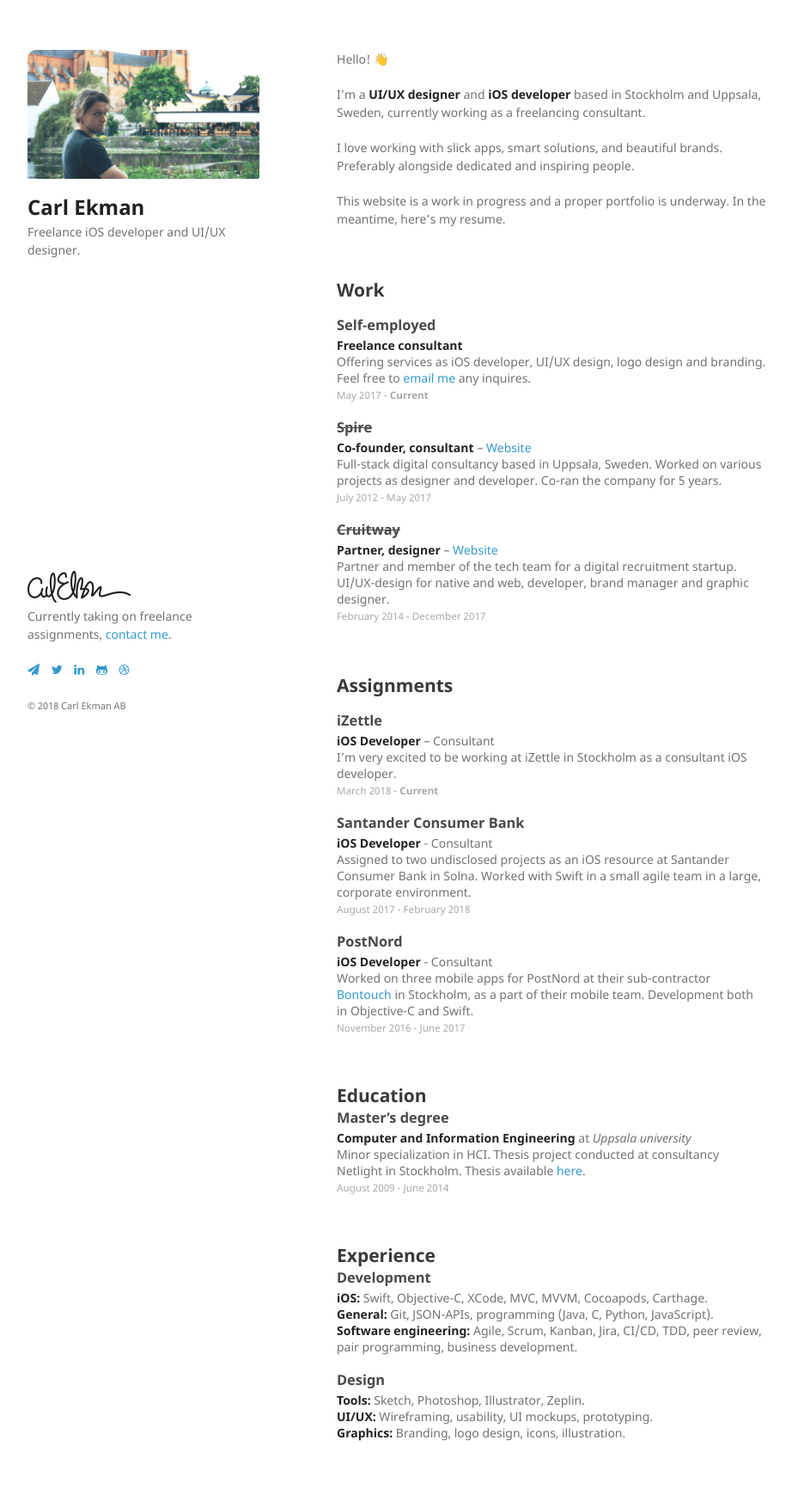
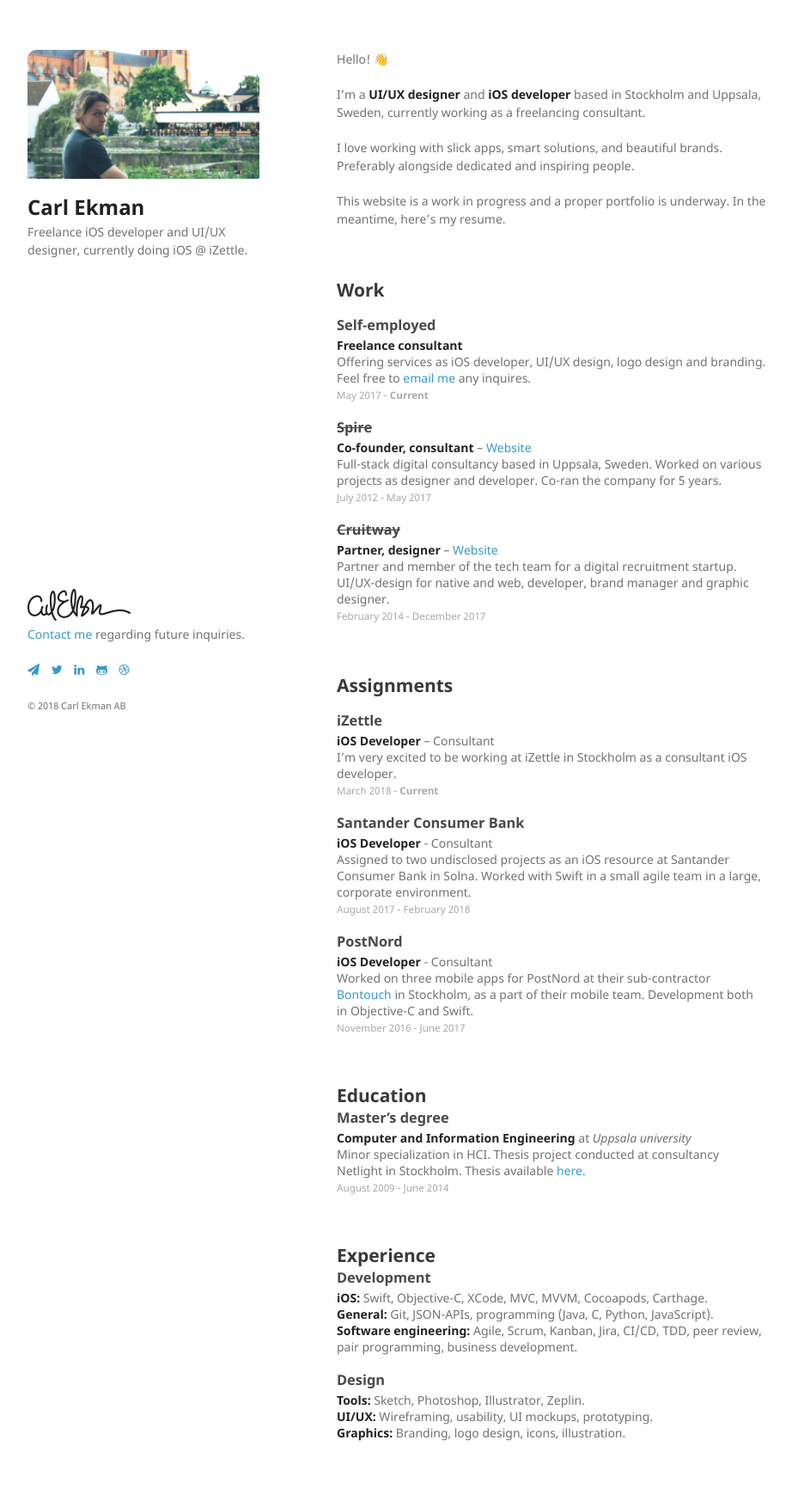
Before and after one commit to CarlEkman/CarlEkman.github.io, a Jekyll site: the page built from index.md, in a window 1280 px wide. Shown: the whole page at 86% size, without its empty margins (178-1100 px from the left). Built offline with Jekyll 4.4.1, drawn with Linux system fonts in a browser that asks for light colours; nearby versions of some CDN libraries; our own code applies the rules of GitHub Pages for plain Markdown files.

Commit message:
Update header and footer

```diff
--- a/_includes/footer.html
+++ b/_includes/footer.html
@@ -1,6 +1,6 @@
 <footer>
   <img srcset="assets/sig.png 1x, assets/sig@2x.png 2x, assets/sig@3x.png 3x" title="Carl Ekman">
-  <p>Currently taking on freelance assignments, <a href="mailto:{{ site.social.email | encode_email }}" title="Contact me">contact me</a>.</p>
+  <p><a href="mailto:{{ site.social.email | encode_email }}" title="Contact me">Contact me</a> regarding future inquiries.</p>
   <p>
     <a href="mailto:{{ site.social.email | encode_email }}" title="Email"><i class="fa fa-paper-plane"></i></a>
     <a href="https://twitter.com/{{ site.social.twitter }}" title="Twitter"><i class="fa fa-twitter"></i></a>
--- a/_includes/header.html
+++ b/_includes/header.html
@@ -2,5 +2,5 @@
   <div class="header-image-container" style="background-image: url('/assets/cover.jpg')"></div>
   <h1>{{ site.title | default: site.github.repository_name }}</h1>
   <!--<p>{{ site.description | default: site.github.project_tagline }}</p>-->
-  <p>Freelance iOS developer and UI/UX designer.</p>
+  <p>Freelance iOS developer and UI/UX designer, currently doing iOS @ iZettle.</p>
 </header>
```
